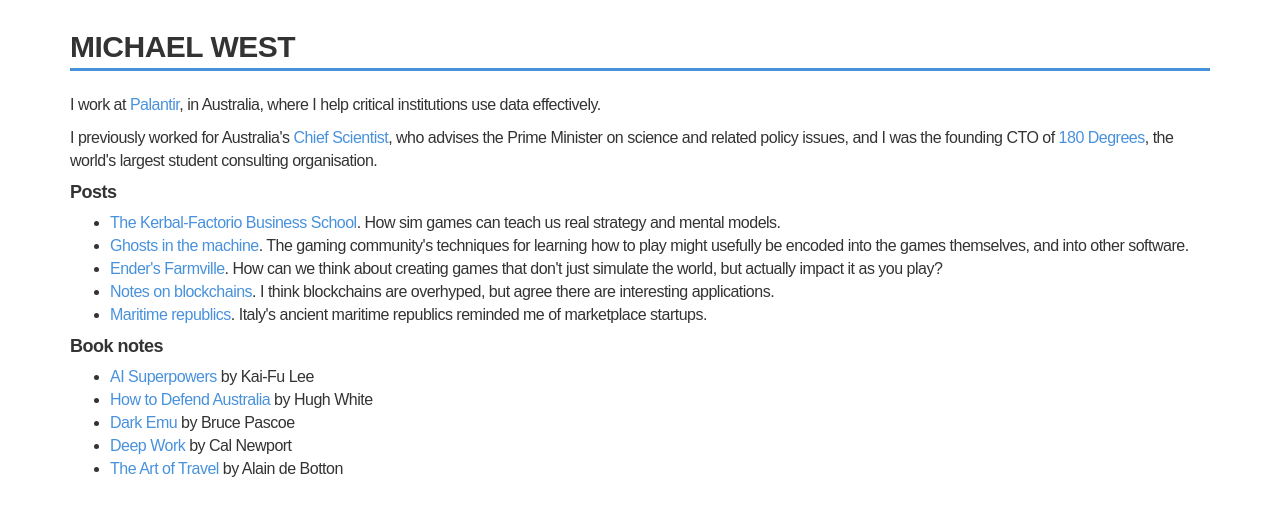
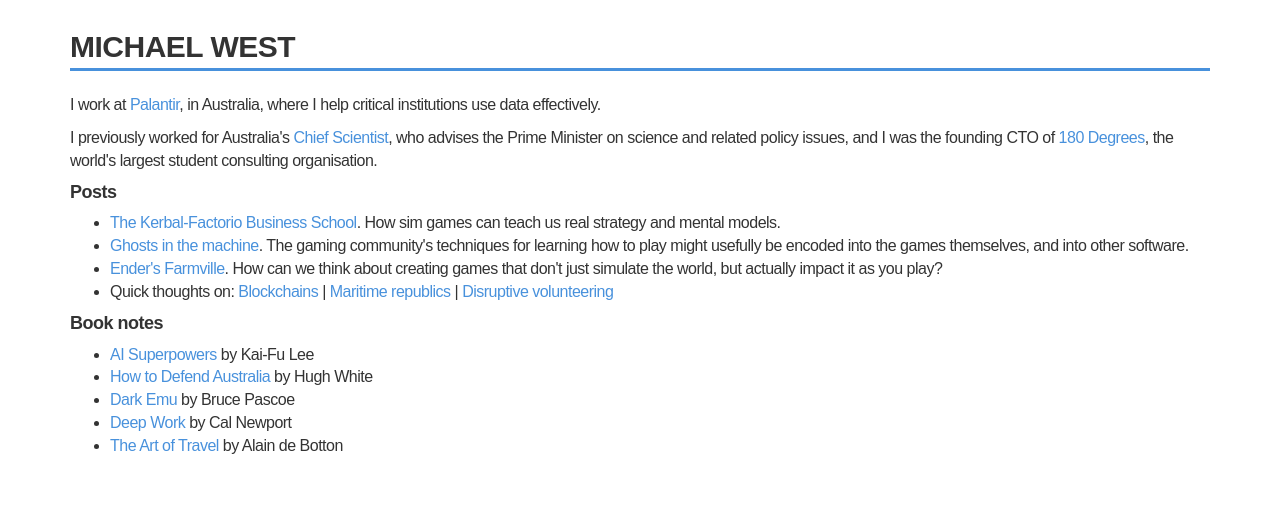
Before and after one commit to michaelwest/michaelwest.github.io, a Jekyll site: the page index.html, which Jekyll copies as it is, in a window 1280 px wide. Shown: the top 516 px of the page. Built offline with Jekyll 4.4.1, drawn with Linux system fonts in a browser that asks for light colours; nearby versions of some CDN libraries; some web fonts are replaced.

Commit message:
Index edit

```diff
--- a/index.html
+++ b/index.html
@@ -43,8 +43,10 @@
 			<li><a href="posts/business">The Kerbal-Factorio Business School</a>. How sim games can teach us real strategy and mental models.</li>
 			<li><a href="posts/ghosts">Ghosts in the machine</a>. The gaming community's techniques for learning how to play might usefully be encoded into the games themselves, and into other software.</li>
 			<li><a href="posts/ender">Ender's Farmville</a>. How can we think about creating games that don't just simulate the world, but actually impact it as you play?</li>
-			<li><a href="posts/blockchain">Notes on blockchains</a>. I think blockchains are overhyped, but agree there are interesting applications.</li>
-			<li><a href="posts/maritime">Maritime republics</a>. Italy's ancient maritime republics reminded me of marketplace startups.</li>
+			<li>Quick thoughts on:
+				<a href="posts/blockchain">Blockchains</a> |
+				<a href="posts/maritime">Maritime republics</a> |
+				<a href="posts/volunteering">Disruptive volunteering</a>
 		</ul>
 		<h4>Book notes</h4>
 		<ul>
```
